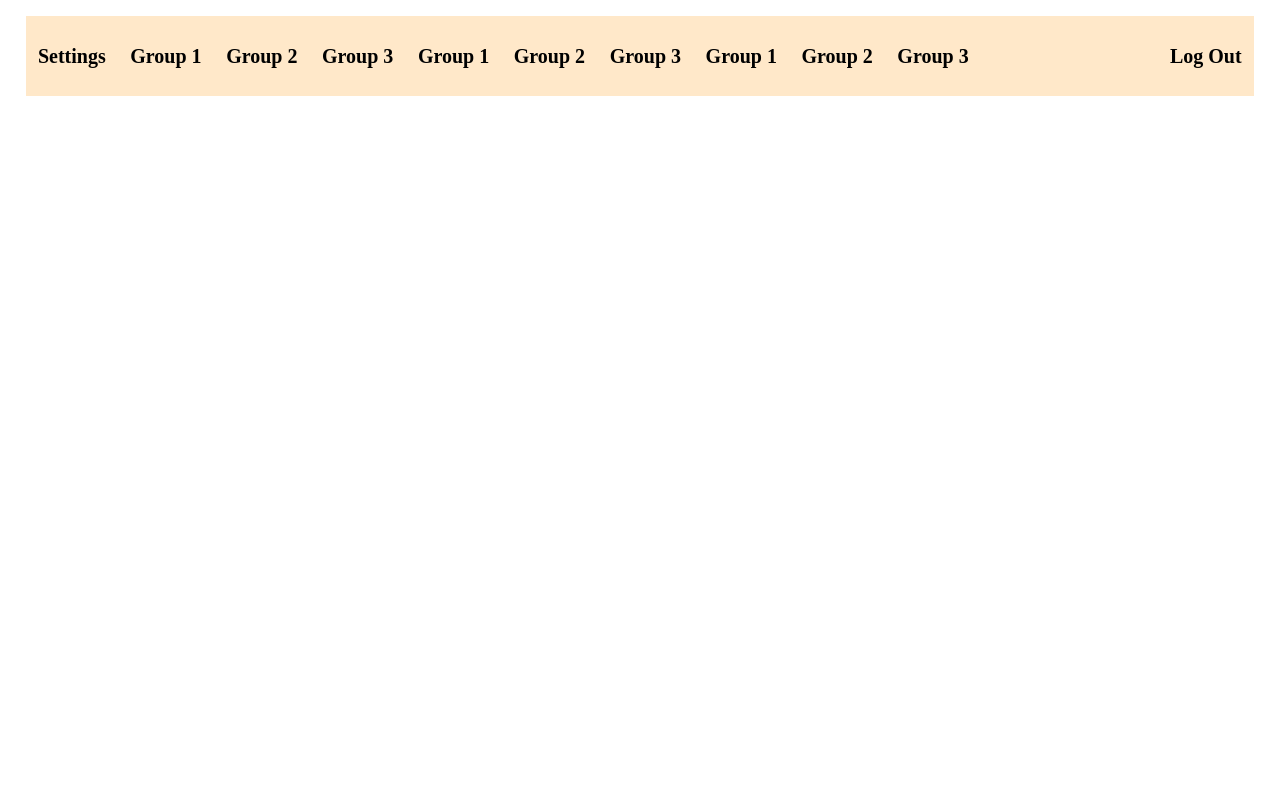
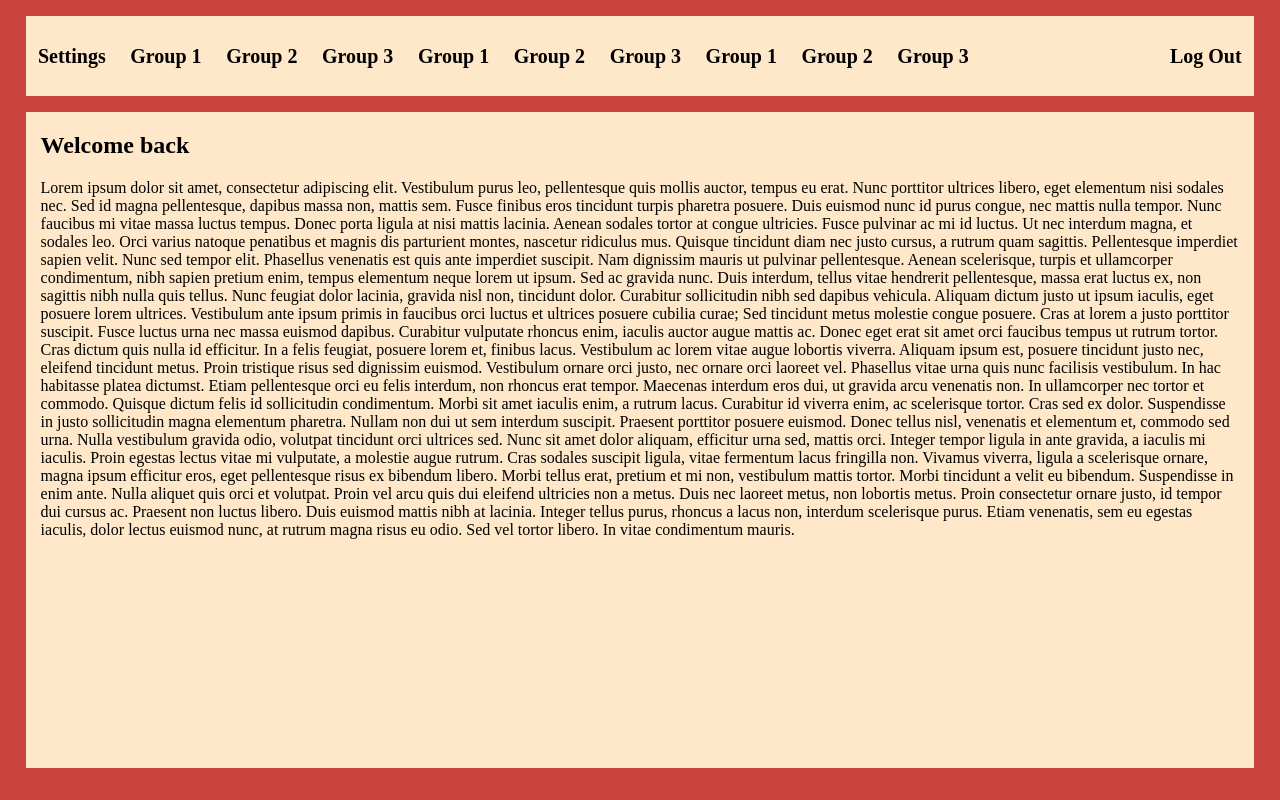
Before and after one commit to ZuzanaOsobova/BP-old, a PHP site: page / in a window 1280 px wide. Run offline with PHP 8.4, Linux system fonts and the light colour scheme.

Commit message:
Index & Settings css made

```diff
--- a/index.php
+++ b/index.php
@@ -1,2 +1,37 @@
 <?php
 include "header.inc.php";
+?>
+
+<!DOCTYPE html>
+<html lang="en">
+
+<head>
+    <link rel="stylesheet" href="index_stylesheet.css">
+
+</head>
+
+<body>
+<main>
+
+    <div class="window">
+        <h2>Welcome back</h2>
+        <div class="window_text">
+
+
+            Lorem ipsum dolor sit amet, consectetur adipiscing elit. Vestibulum purus leo, pellentesque quis mollis auctor, tempus eu erat. Nunc porttitor ultrices libero, eget elementum nisi sodales nec. Sed id magna pellentesque, dapibus massa non, mattis sem. Fusce finibus eros tincidunt turpis pharetra posuere. Duis euismod nunc id purus congue, nec mattis nulla tempor. Nunc faucibus mi vitae massa luctus tempus. Donec porta ligula at nisi mattis lacinia. Aenean sodales tortor at congue ultricies. Fusce pulvinar ac mi id luctus. Ut nec interdum magna, et sodales leo. Orci varius natoque penatibus et magnis dis parturient montes, nascetur ridiculus mus. Quisque tincidunt diam nec justo cursus, a rutrum quam sagittis.
+
+            Pellentesque imperdiet sapien velit. Nunc sed tempor elit. Phasellus venenatis est quis ante imperdiet suscipit. Nam dignissim mauris ut pulvinar pellentesque. Aenean scelerisque, turpis et ullamcorper condimentum, nibh sapien pretium enim, tempus elementum neque lorem ut ipsum. Sed ac gravida nunc. Duis interdum, tellus vitae hendrerit pellentesque, massa erat luctus ex, non sagittis nibh nulla quis tellus. Nunc feugiat dolor lacinia, gravida nisl non, tincidunt dolor. Curabitur sollicitudin nibh sed dapibus vehicula. Aliquam dictum justo ut ipsum iaculis, eget posuere lorem ultrices. Vestibulum ante ipsum primis in faucibus orci luctus et ultrices posuere cubilia curae;
+
+            Sed tincidunt metus molestie congue posuere. Cras at lorem a justo porttitor suscipit. Fusce luctus urna nec massa euismod dapibus. Curabitur vulputate rhoncus enim, iaculis auctor augue mattis ac. Donec eget erat sit amet orci faucibus tempus ut rutrum tortor. Cras dictum quis nulla id efficitur. In a felis feugiat, posuere lorem et, finibus lacus. Vestibulum ac lorem vitae augue lobortis viverra. Aliquam ipsum est, posuere tincidunt justo nec, eleifend tincidunt metus. Proin tristique risus sed dignissim euismod. Vestibulum ornare orci justo, nec ornare orci laoreet vel. Phasellus vitae urna quis nunc facilisis vestibulum. In hac habitasse platea dictumst.
+
+            Etiam pellentesque orci eu felis interdum, non rhoncus erat tempor. Maecenas interdum eros dui, ut gravida arcu venenatis non. In ullamcorper nec tortor et commodo. Quisque dictum felis id sollicitudin condimentum. Morbi sit amet iaculis enim, a rutrum lacus. Curabitur id viverra enim, ac scelerisque tortor. Cras sed ex dolor. Suspendisse in justo sollicitudin magna elementum pharetra. Nullam non dui ut sem interdum suscipit. Praesent porttitor posuere euismod. Donec tellus nisl, venenatis et elementum et, commodo sed urna. Nulla vestibulum gravida odio, volutpat tincidunt orci ultrices sed. Nunc sit amet dolor aliquam, efficitur urna sed, mattis orci. Integer tempor ligula in ante gravida, a iaculis mi iaculis.
+
+            Proin egestas lectus vitae mi vulputate, a molestie augue rutrum. Cras sodales suscipit ligula, vitae fermentum lacus fringilla non. Vivamus viverra, ligula a scelerisque ornare, magna ipsum efficitur eros, eget pellentesque risus ex bibendum libero. Morbi tellus erat, pretium et mi non, vestibulum mattis tortor. Morbi tincidunt a velit eu bibendum. Suspendisse in enim ante. Nulla aliquet quis orci et volutpat. Proin vel arcu quis dui eleifend ultricies non a metus. Duis nec laoreet metus, non lobortis metus. Proin consectetur ornare justo, id tempor dui cursus ac. Praesent non luctus libero. Duis euismod mattis nibh at lacinia. Integer tellus purus, rhoncus a lacus non, interdum scelerisque purus. Etiam venenatis, sem eu egestas iaculis, dolor lectus euismod nunc, at rutrum magna risus eu odio. Sed vel tortor libero. In vitae condimentum mauris.
+        </div>
+
+    </div>
+
+</main>
+</body>
+
+</html>
--- /dev/null
+++ b/index_stylesheet.css
@@ -0,0 +1,33 @@
+body {
+    background-color: #c8443c;
+}
+
+main {
+    height: 90%;
+    width: 100%;
+    position: fixed;
+    top: 10%;
+    display: flex;
+    align-items: center;
+    flex-wrap: wrap;
+}
+
+.window {
+    width: 96%;
+    height: 82%;
+    background-color: #ffe8c9;
+    position: fixed;
+    left: 2%;
+    top: 14%;
+}
+
+.window h2 {
+    padding: 0 15px;
+
+
+}
+
+.window_text {
+    padding: 0 15px;
+
+}
```
Also changed, not shown: settings.php (+22 -0 lines).
